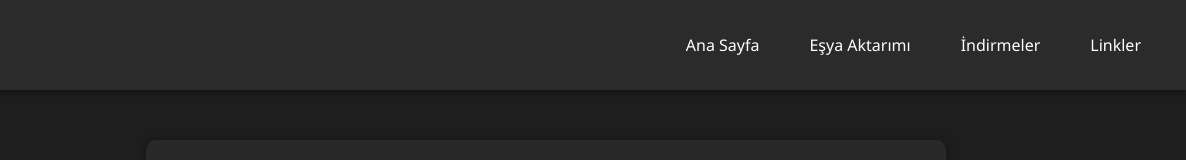
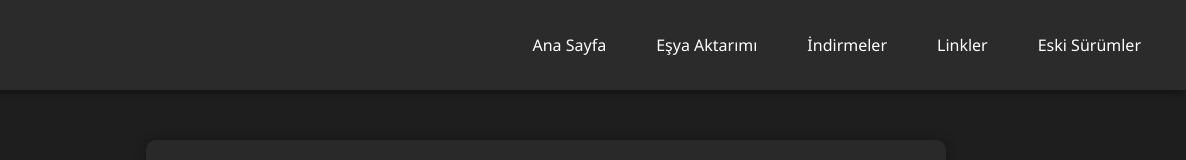
Before and after one commit to hyperbloxrevival/hyperblox, a plain HTML site: page links.html in a window 1280 px wide. Shown: the top 160 px of the page, 94-1280 px from the left. Drawn offline with Linux system fonts and the light colour scheme.

Commit message:
Update links.html

```diff
--- a/links.html
+++ b/links.html
@@ -112,6 +112,7 @@
             <a href="aktarim.html">Eşya Aktarımı</a>
             <a href="download.html">İndirmeler</a>
             <a href="links.html">Linkler</a>
+            <a href="oldversions.html">Eski Sürümler</a>
         </nav>
     </header>
 
```
